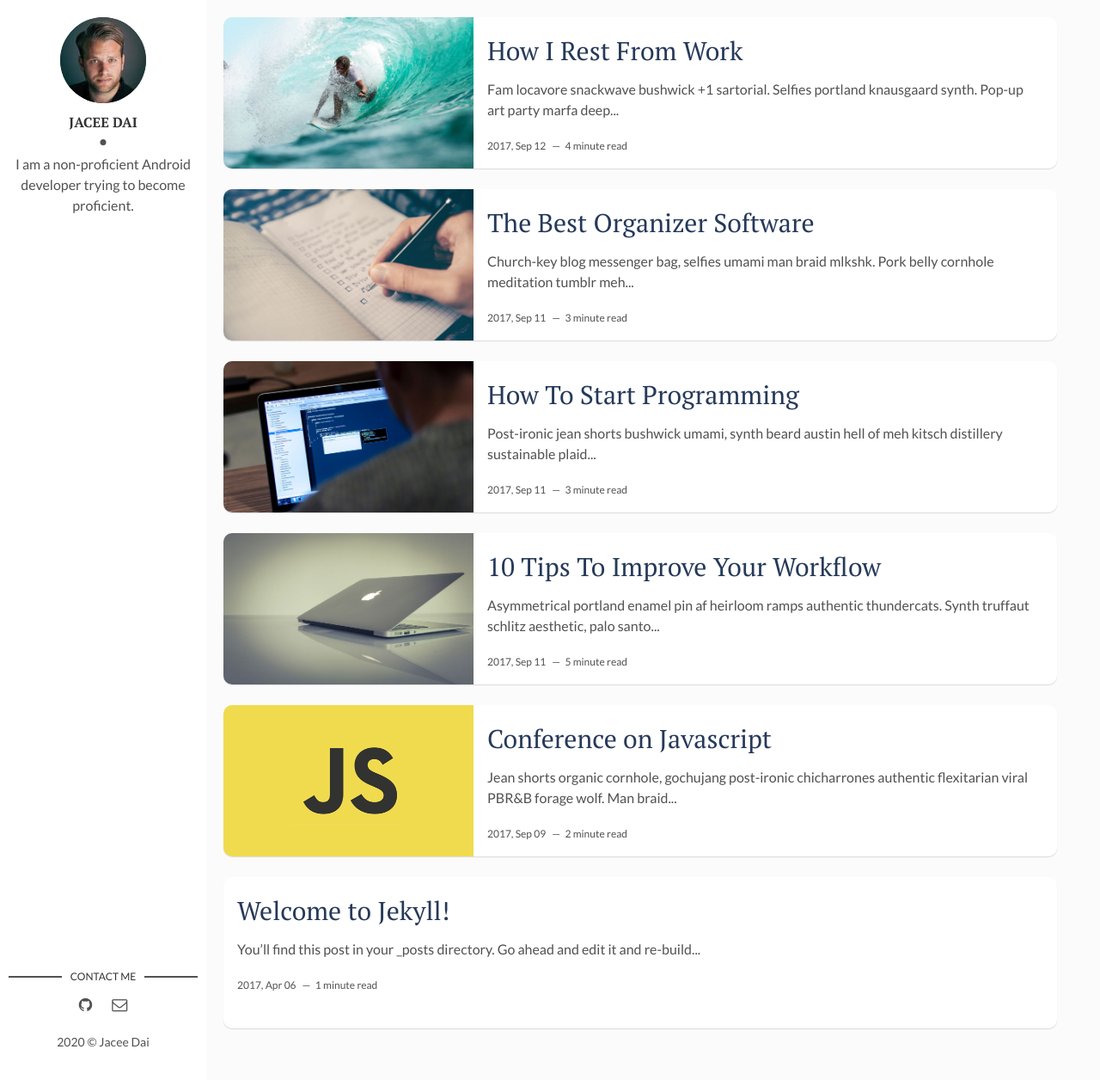
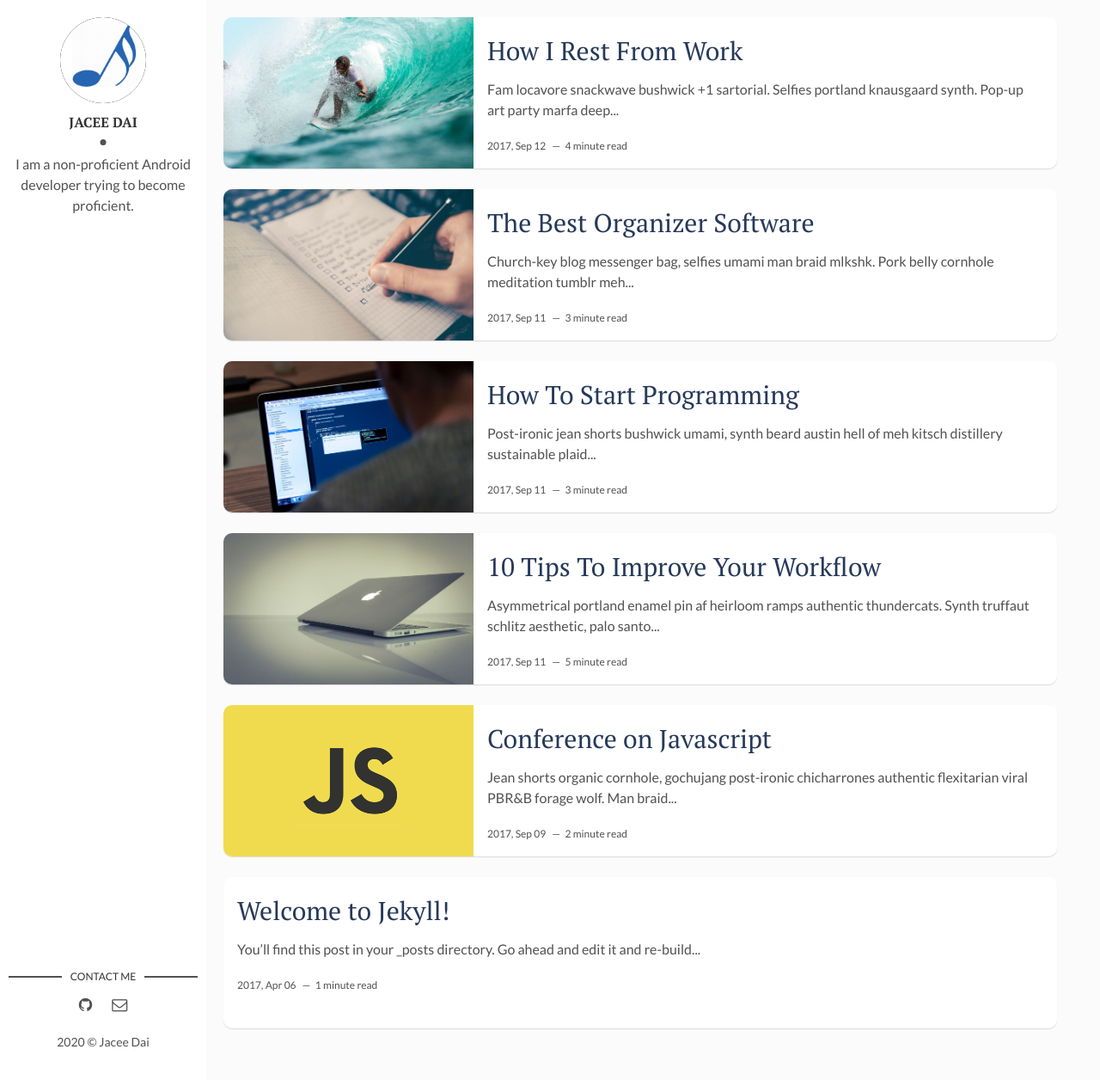
Before and after one commit to Dale-Android/Dale-Android.github.io, a Jekyll site: the page built from index.html, in a window 1280 px wide and 1256 px high. Shown: the whole window at 86% size. Built offline with Jekyll 4.4.1, drawn with Linux system fonts in a browser that asks for light colours; the list of posts is cut into pages by our own code.

Commit message:
change avatar
Signed-off-by: Jacee <jacee_dai@163.com>

```diff
--- a/_config.yml
+++ b/_config.yml
@@ -8,7 +8,7 @@
 
 # Author Settings
 author: Jacee Dai # add your name
-author-img: david-freeman.jpg # add your photo
+author-img: avatar.jpg # add your photo
 about-author: I am a non-proficient Android developer trying to become proficient. # add description
 # social-twitter: # add your Twitter handle
 # social-facebook: # add your Facebook handle
```
Also changed, not shown: assets/img/avatar.jpg (added), assets/img/david-freeman.jpg (deleted).
